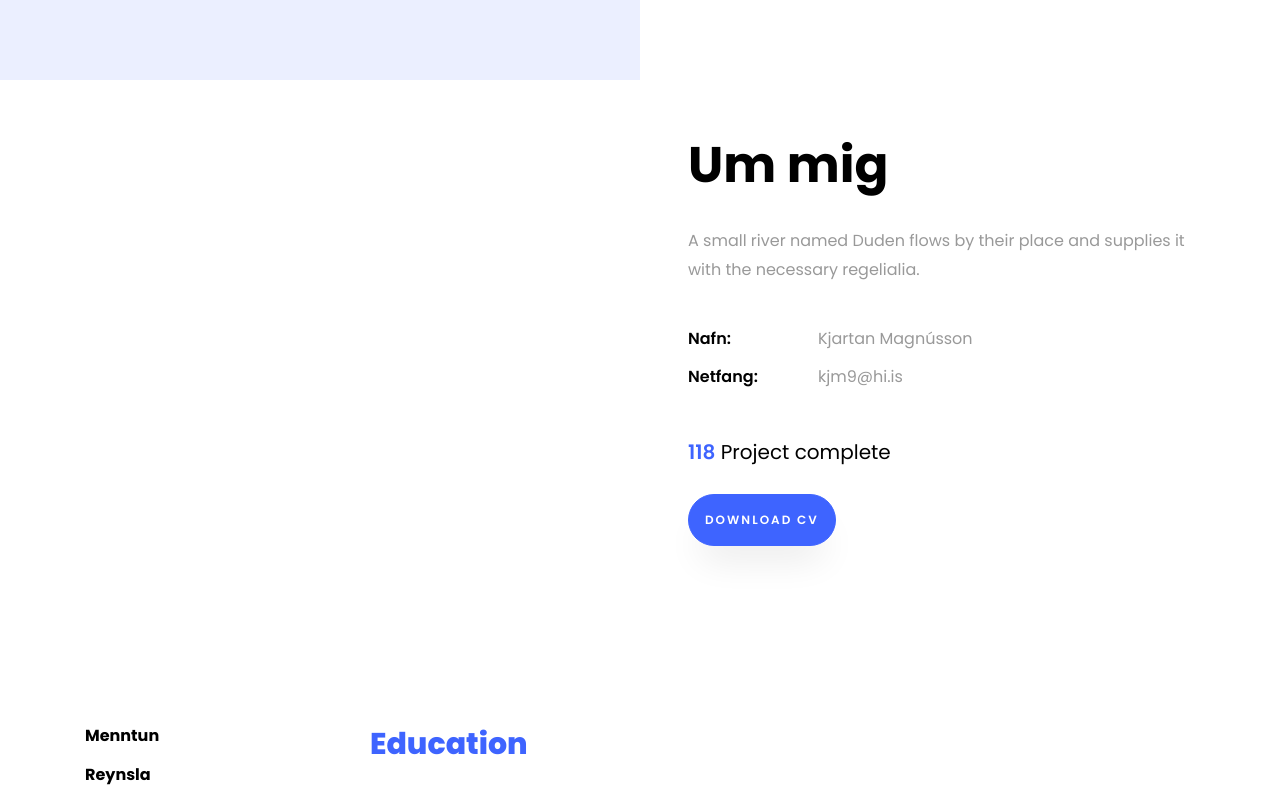
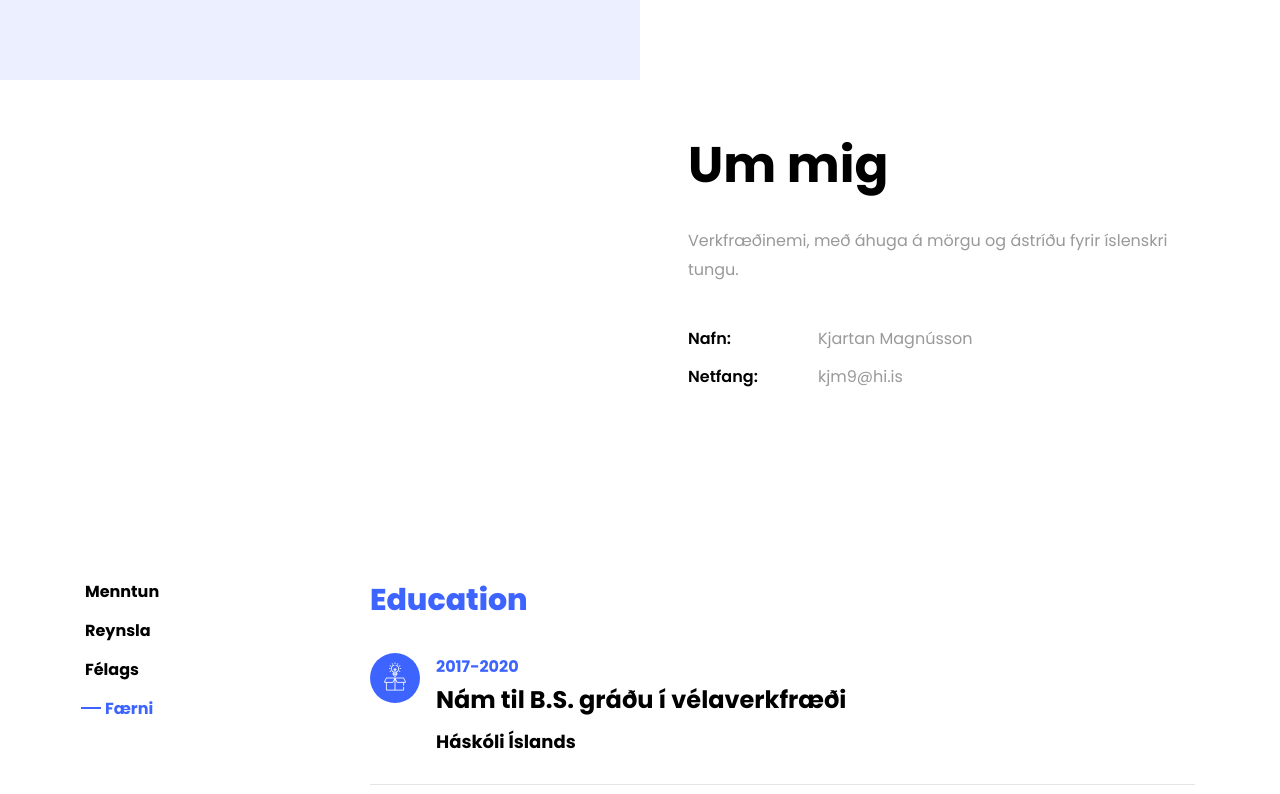
Before and after one commit to kjassiturbo/km2, a plain HTML site: page index.html in a window 1280 px wide. Shown: the part 720-1514 px from the top of the page. Drawn offline with Linux system fonts and the light colour scheme; files whose address does not match are found by name.

Commit message:
uppfærsla

```diff
--- a/index.html
+++ b/index.html
@@ -76,9 +76,9 @@
     			<div class="col-md-6 col-lg-6 pl-md-5 py-5">
     				<div class="row justify-content-start pb-3">
 		          <div class="col-md-12 heading-section ftco-animate">
-		          	<h1 class="big">About</h1>
+		          	<h1 class="big">Um mig</h1>
 		            <h2 class="mb-4">Um mig</h2>
-		            <p>A small river named Duden flows by their place and supplies it with the necessary regelialia.</p>
+		            <p>Verkfræðinemi, með áhuga á mörgu og ástríðu fyrir íslenskri tungu.</p>
 		            <ul class="about-info mt-4 px-md-0 px-2">
 		            	<li class="d-flex"><span>Nafn:</span> <span>Kjartan Magnússon</span></li>
 
@@ -88,15 +88,7 @@
 		            </ul>
 		          </div>
 		        </div>
-	          <div class="counter-wrap ftco-animate d-flex mt-md-3">
-              <div class="text">
-              	<p class="mb-4">
-	                <span class="number" data-number="120">0</span>
-	                <span>Project complete</span>
-                </p>
-                <p><a href="#" class="btn btn-primary py-3 px-3">Download CV</a></p>
-              </div>
-	          </div>
+
 	        </div>
         </div>
     	</div>
```
